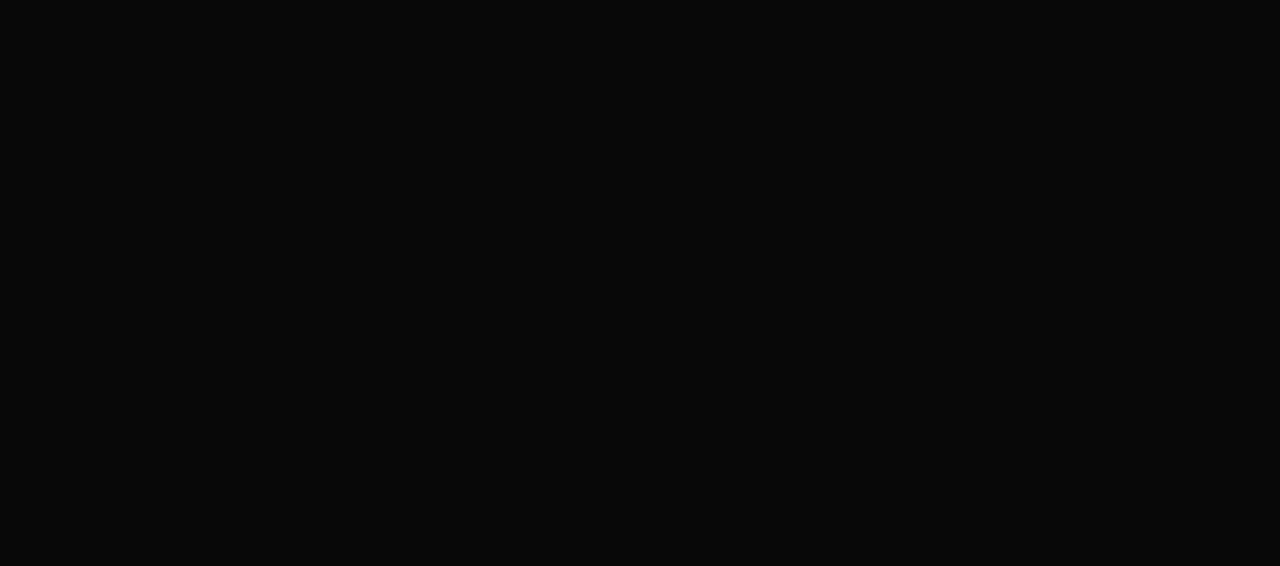
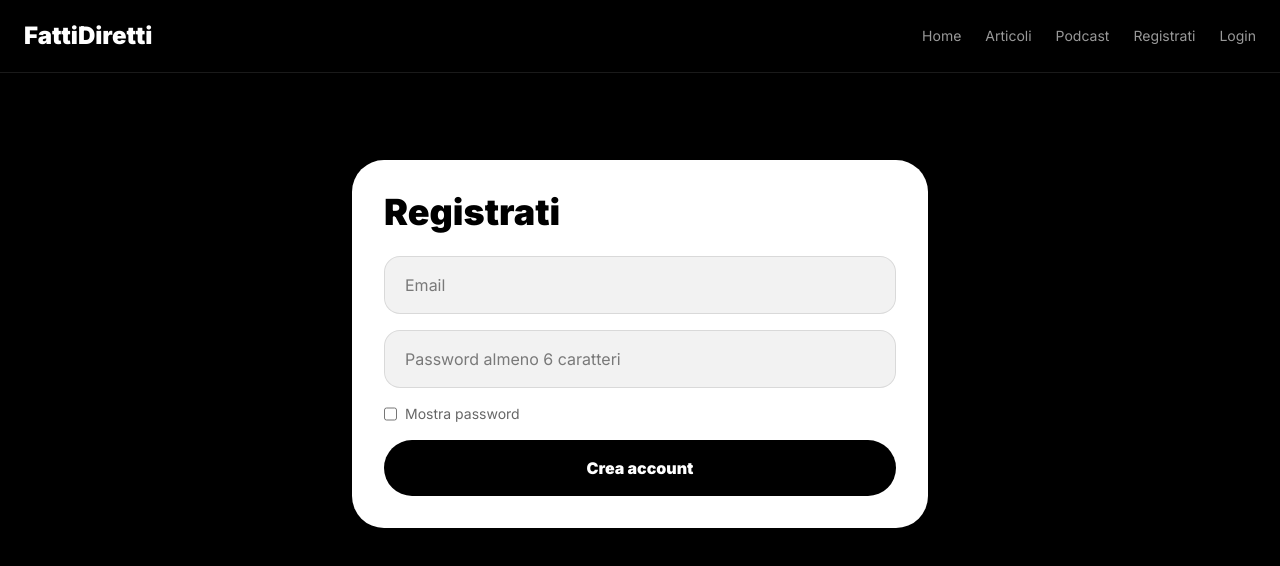
Before and after one commit to EsCalibur961/edoardo-massetti-site, a React (Vite) app: page /register in a window 1280 px wide. Before the commit this address had no page. Shown: the top 566 px of the page. Built offline with nearby package versions, Linux system fonts and the light colour scheme.

Commit message:
Pagine separate registrazione e login

```diff
--- a/src/App.jsx
+++ b/src/App.jsx
@@ -6,11 +6,15 @@
 import PodcastsPage from "./pages/PodcastsPage"
 import CategoryPage from "./pages/CategoryPage"
 import AdminPage from "./pages/AdminPage"
+import RegisterPage from "./pages/RegisterPage"
+import LoginPage from "./pages/LoginPage"
 
 export default function App() {
   return (
     <BrowserRouter>
       <Routes>
+        <Route path="/register" element={<RegisterPage />} />
+<Route path="/login" element={<LoginPage />} />
         <Route path="/" element={<Home />} />
         <Route path="/articles" element={<ArticlesPage />} />
         <Route path="/podcasts" element={<PodcastsPage />} />
--- a/src/components/Navbar.jsx
+++ b/src/components/Navbar.jsx
@@ -8,12 +8,13 @@
           FattiDiretti
         </Link>
 
-        <div className="flex gap-6 text-sm text-white/60">
-          <Link to="/" className="hover:text-white transition">Home</Link>
-          <Link to="/articles" className="hover:text-white transition">Articoli</Link>
-          <Link to="/podcasts" className="hover:text-white transition">Podcast</Link>
-          <Link to="/admin" className="hover:text-white transition">Admin</Link>
-        </div>
+       <div className="flex gap-6 text-sm text-white/60">
+  <Link to="/" className="hover:text-white transition">Home</Link>
+  <Link to="/articles" className="hover:text-white transition">Articoli</Link>
+  <Link to="/podcasts" className="hover:text-white transition">Podcast</Link>
+  <Link to="/register" className="hover:text-white transition">Registrati</Link>
+  <Link to="/login" className="hover:text-white transition">Login</Link>
+</div>
       </div>
     </nav>
   )
--- /dev/null
+++ b/src/pages/LoginPage.jsx
@@ -0,0 +1,74 @@
+import { useState } from "react"
+import { signInWithEmailAndPassword, signOut } from "firebase/auth"
+import { auth } from "../firebase"
+import Navbar from "../components/Navbar"
+
+export default function LoginPage() {
+  const [showPassword, setShowPassword] = useState(false)
+  const [message, setMessage] = useState("")
+  const [form, setForm] = useState({ email: "", password: "" })
+
+  async function loginUser() {
+    try {
+      const userCredential = await signInWithEmailAndPassword(auth, form.email, form.password)
+
+      if (!userCredential.user.emailVerified) {
+        await signOut(auth)
+        setMessage("Devi prima verificare la tua email.")
+        return
+      }
+
+      setMessage("Login effettuato correttamente.")
+    } catch {
+      setMessage("Email o password non corretti.")
+    }
+  }
+
+  return (
+    <main className="min-h-screen bg-black text-white">
+      <Navbar />
+
+      <section className="pt-40 px-6">
+        <div className="max-w-xl mx-auto p-8 rounded-[2rem] bg-white text-black">
+          <h1 className="text-4xl font-black mb-6">Login utenti</h1>
+
+          {message && <p className="mb-5 font-bold">{message}</p>}
+
+          <div className="space-y-4">
+            <input
+              type="email"
+              placeholder="Email"
+              value={form.email}
+              onChange={(e) => setForm({ ...form, email: e.target.value })}
+              className="w-full px-5 py-4 rounded-2xl bg-black/5 border border-black/10 outline-none"
+            />
+
+            <input
+              type={showPassword ? "text" : "password"}
+              placeholder="Password"
+              value={form.password}
+              onChange={(e) => setForm({ ...form, password: e.target.value })}
+              className="w-full px-5 py-4 rounded-2xl bg-black/5 border border-black/10 outline-none"
+            />
+
+            <label className="flex gap-2 text-black/60 text-sm">
+              <input
+                type="checkbox"
+                checked={showPassword}
+                onChange={() => setShowPassword(!showPassword)}
+              />
+              Mostra password
+            </label>
+
+            <button
+              onClick={loginUser}
+              className="w-full px-8 py-4 rounded-full bg-black text-white font-black"
+            >
+              Accedi
+            </button>
+          </div>
+        </div>
+      </section>
+    </main>
+  )
+}
--- /dev/null
+++ b/src/pages/RegisterPage.jsx
@@ -0,0 +1,81 @@
+import { useState } from "react"
+import { createUserWithEmailAndPassword, sendEmailVerification, signOut } from "firebase/auth"
+import { addDoc, collection, serverTimestamp } from "firebase/firestore"
+import { auth, db } from "../firebase"
+import Navbar from "../components/Navbar"
+
+export default function RegisterPage() {
+  const [showPassword, setShowPassword] = useState(false)
+  const [message, setMessage] = useState("")
+  const [form, setForm] = useState({ email: "", password: "" })
+
+  async function registerUser() {
+    try {
+      if (!form.email || !form.password) return setMessage("Inserisci email e password.")
+      if (form.password.length < 6) return setMessage("La password deve avere almeno 6 caratteri.")
+
+      const userCredential = await createUserWithEmailAndPassword(auth, form.email, form.password)
+      await sendEmailVerification(userCredential.user)
+
+      await addDoc(collection(db, "registrations"), {
+        email: form.email,
+        verified: false,
+        createdAt: serverTimestamp(),
+      })
+
+      await signOut(auth)
+      setForm({ email: "", password: "" })
+      setMessage("Registrazione completata. Controlla la tua email per verificare l'account.")
+    } catch {
+      setMessage("Errore durante la registrazione.")
+    }
+  }
+
+  return (
+    <main className="min-h-screen bg-black text-white">
+      <Navbar />
+
+      <section className="pt-40 px-6">
+        <div className="max-w-xl mx-auto p-8 rounded-[2rem] bg-white text-black">
+          <h1 className="text-4xl font-black mb-6">Registrati</h1>
+
+          {message && <p className="mb-5 font-bold">{message}</p>}
+
+          <div className="space-y-4">
+            <input
+              type="email"
+              placeholder="Email"
+              value={form.email}
+              onChange={(e) => setForm({ ...form, email: e.target.value })}
+              className="w-full px-5 py-4 rounded-2xl bg-black/5 border border-black/10 outline-none"
+            />
+
+            <input
+              type={showPassword ? "text" : "password"}
+              placeholder="Password almeno 6 caratteri"
+              value={form.password}
+              onChange={(e) => setForm({ ...form, password: e.target.value })}
+              className="w-full px-5 py-4 rounded-2xl bg-black/5 border border-black/10 outline-none"
+            />
+
+            <label className="flex gap-2 text-black/60 text-sm">
+              <input
+                type="checkbox"
+                checked={showPassword}
+                onChange={() => setShowPassword(!showPassword)}
+              />
+              Mostra password
+            </label>
+
+            <button
+              onClick={registerUser}
+              className="w-full px-8 py-4 rounded-full bg-black text-white font-black"
+            >
+              Crea account
+            </button>
+          </div>
+        </div>
+      </section>
+    </main>
+  )
+}
```
